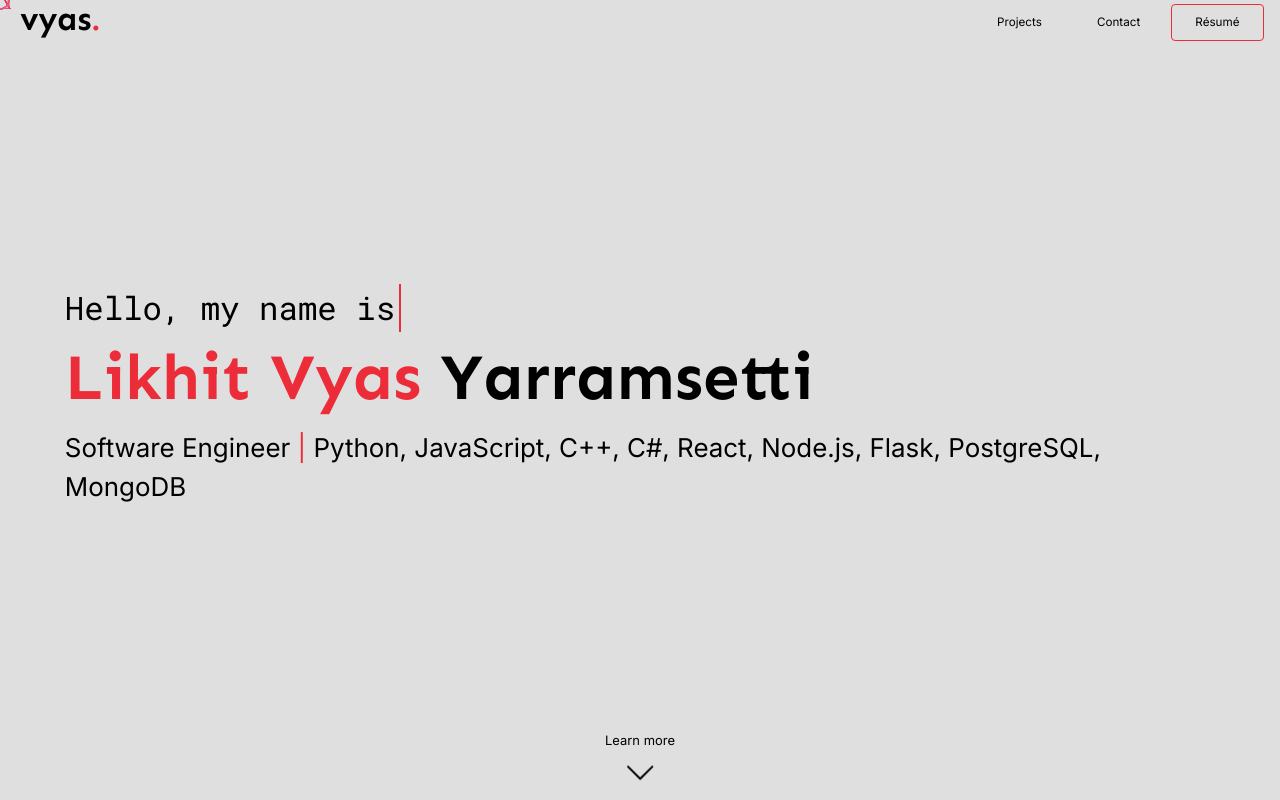
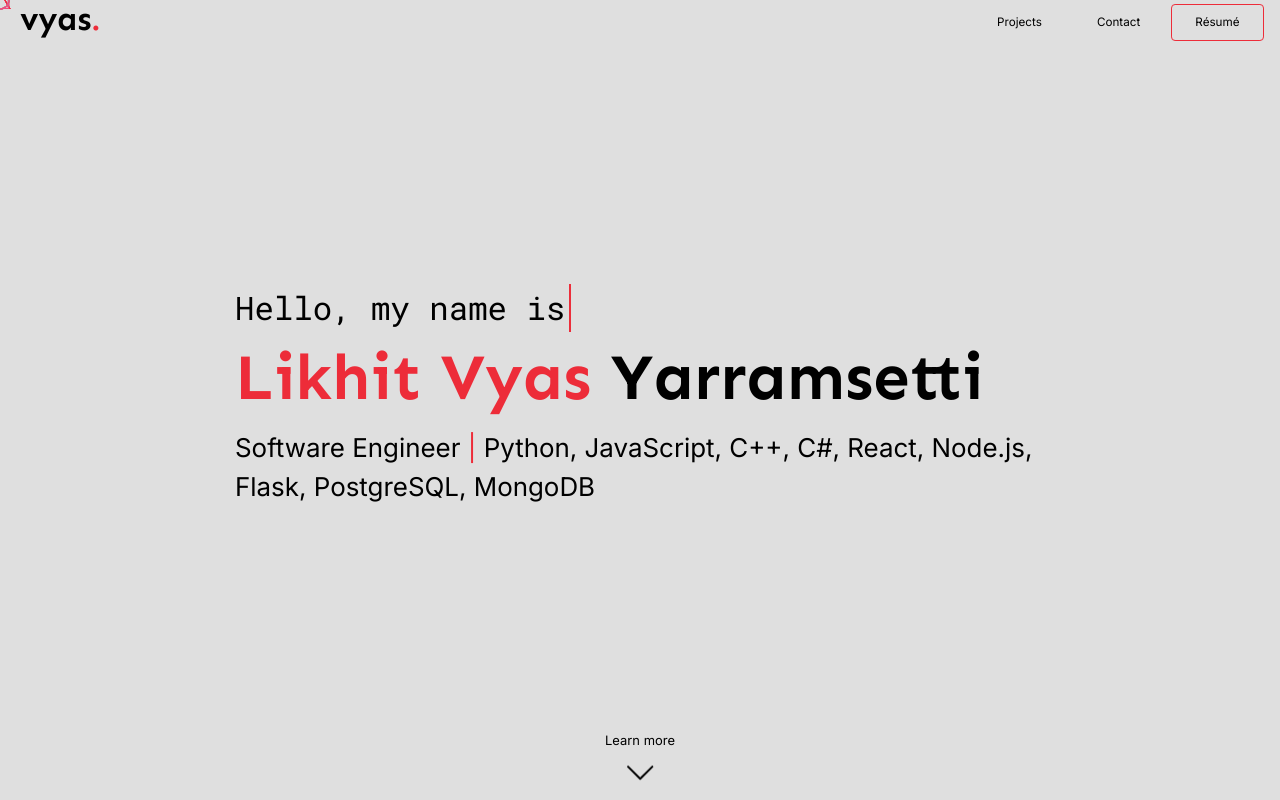
Before and after one commit to likhity/likhity-new-website, a Next.js app: page / in a window 1280 px wide. Shown: the top 800 px of the page. Built offline with nearby package versions, Linux system fonts and the light colour scheme.

Commit message:
Fix title CSS

```diff
--- a/styles/Home.module.scss
+++ b/styles/Home.module.scss
@@ -18,6 +18,10 @@
   align-items: center;
   position: relative;
   overflow: hidden;
+
+  .title {
+    max-width: 1000px;
+  }
 
   .typing {
     font-size: 2.5rem;
```
